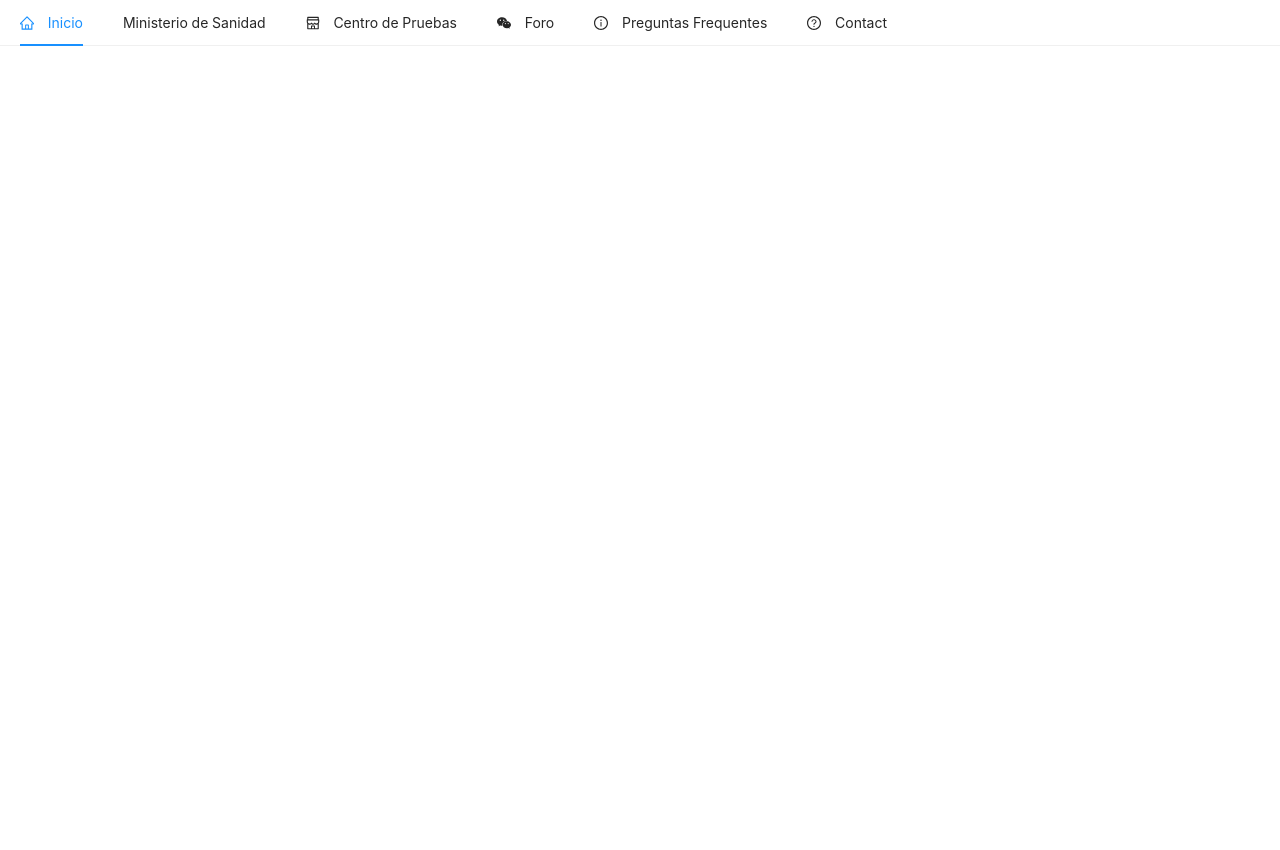
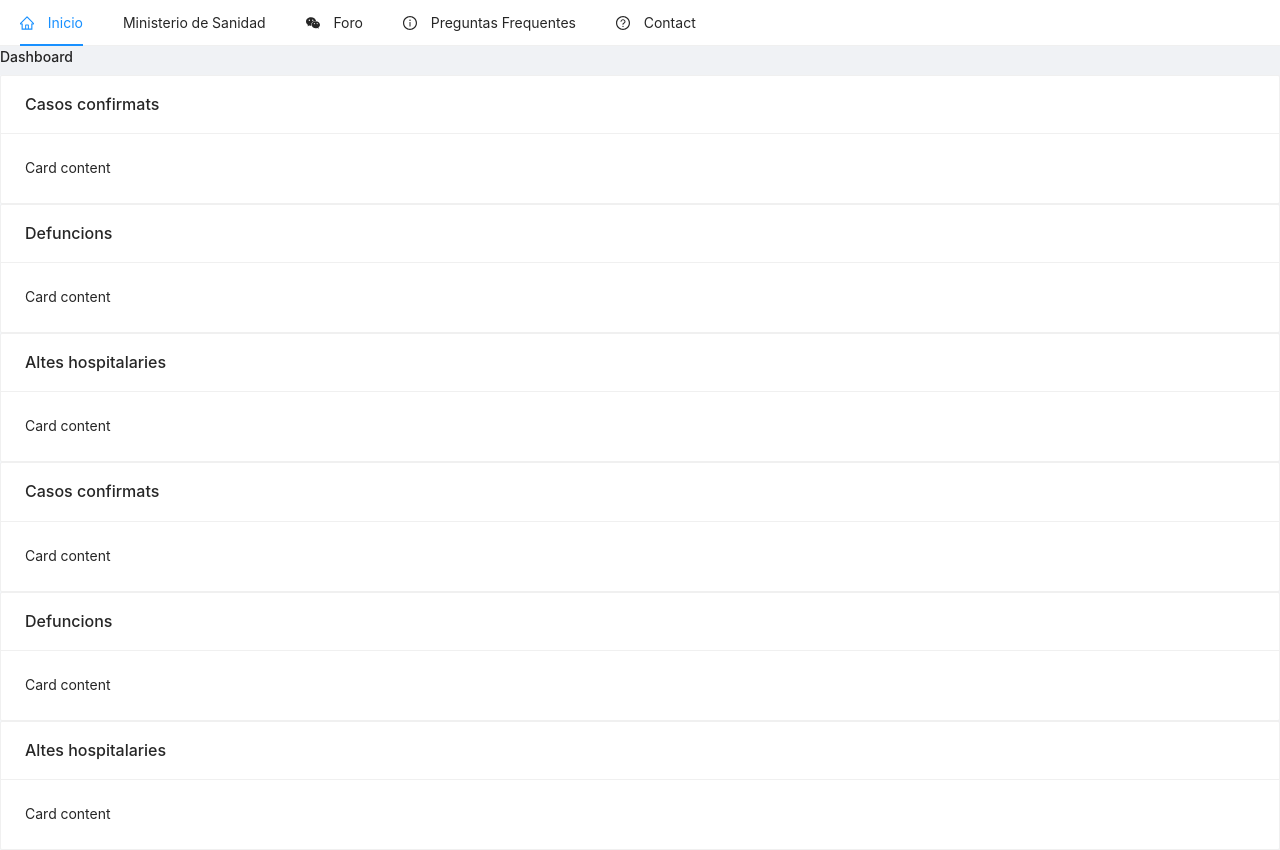
Before and after one commit to andreugallofre/DashCovidCenter, a React (Create React App) app in the folder client/: page / in a window 1280 px wide. Before the commit the page ends 800 px from the top, so only its background shows below. Built offline with nearby package versions, Linux system fonts and the light colour scheme.

Commit message:
added Dashboard

```diff
--- a/client/src/components/Dashboard/Dashboard.js
+++ b/client/src/components/Dashboard/Dashboard.js
@@ -0,0 +1,38 @@
+import React, {Component} from 'react';
+import { Card, Layout } from 'antd';
+import './Dashboard.css';
+export class Dashboard extends Component {
+
+    render() {
+        return(
+            <Layout>
+                <h1>Dashboard</h1>
+                <div>
+                    <Card title="Casos confirmats" bordered={true}>
+                        Card content
+                    </Card>
+                    <Card title="Defuncions" bordered={true}>
+                        Card content
+                    </Card>
+                    <Card title="Altes hospitalaries" bordered={true}>
+                        Card content
+                    </Card>
+                </div>
+                <div>
+                    <div>
+                        <Card title="Casos confirmats" bordered={true}>
+                            Card content
+                        </Card>
+                        <Card title="Defuncions" bordered={true}>
+                            Card content
+                        </Card>
+                        <Card title="Altes hospitalaries" bordered={true}>
+                            Card content
+                        </Card>
+                    </div>
+                </div>
+
+            </Layout>
+        );
+    }
+}
--- a/client/src/components/MainScreen.js
+++ b/client/src/components/MainScreen.js
@@ -3,6 +3,7 @@ import { Layout, Menu } from 'antd';
 import { HomeOutlined, ShopOutlined, WechatOutlined, InfoCircleOutlined, QuestionCircleOutlined } from '@ant-design/icons';
 import './MainScreen.css';
 import { Contact } from './Contact/Contact';
+import { Dashboard } from './Dashboard/Dashboard';
 
 export class MainScreen extends Component {
 
@@ -46,13 +47,14 @@ export class MainScreen extends Component {
                 <Menu selectedKeys={[current]} mode="horizontal">
                     <Menu.Item key="1" onClick={this.toHome} icon={<HomeOutlined />}> Inicio </Menu.Item>
                     <Menu.Item key="0" onClick={()=> window.open("https://www.mscbs.gob.es/profesionales/saludPublica/ccayes/alertasActual/nCov/situacionActual.htm", "_blank")}> Ministerio de Sanidad </Menu.Item>
-                    <Menu.Item key="2" onClick={this.toTest} icon={<ShopOutlined />}> Centro de Pruebas </Menu.Item>
+                    {/* <Menu.Item key="2" onClick={this.toTest} icon={<ShopOutlined />}> Centro de Pruebas </Menu.Item> */}
                     <Menu.Item key="3" onClick={this.toForo} icon={<WechatOutlined />}> Foro </Menu.Item>
                     <Menu.Item key="4" onClick={this.toFaqs} icon={<InfoCircleOutlined />}> Preguntas Frequentes </Menu.Item>
                     <Menu.Item key="5" onClick={this.toContact} icon={<QuestionCircleOutlined />}> Contact </Menu.Item>
                 </Menu>
 
                 <Layout>
+                    { this.state.home ? <Dashboard /> : null }
                     { this.state.contact ? <Contact /> : null }
                 </Layout>
             </Layout>
```
